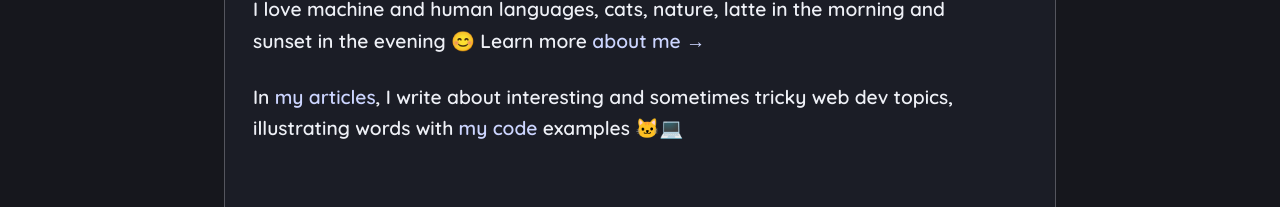
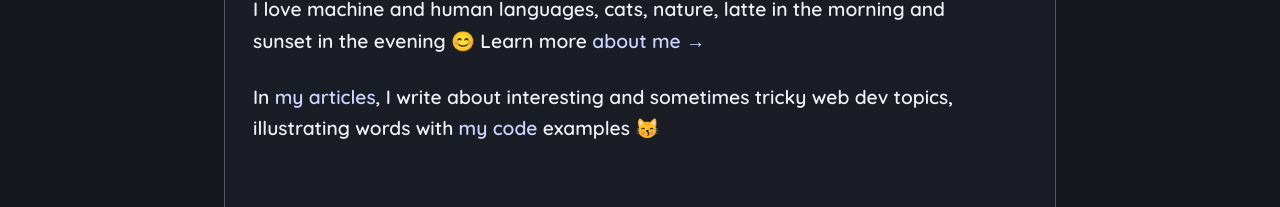
Before and after one commit to MilaZiabchenko/MILA_DEV-Website, a React (Vite) app: page / in a window 1280 px wide. Shown: the part 695-902 px from the top of the page. Built offline with nearby package versions, Linux system fonts and the light colour scheme.

Commit message:
Update Hero.tsx

```diff
--- a/src/pages/home/Hero.tsx
+++ b/src/pages/home/Hero.tsx
@@ -29,7 +29,7 @@ const Hero = () => {
         <a href='https://github.com/MilaZiabchenko' target='_blank'>
           my code
         </a>{' '}
-        examples 🐱‍💻
+        examples 😽
       </p>
     </section>
   );
```
